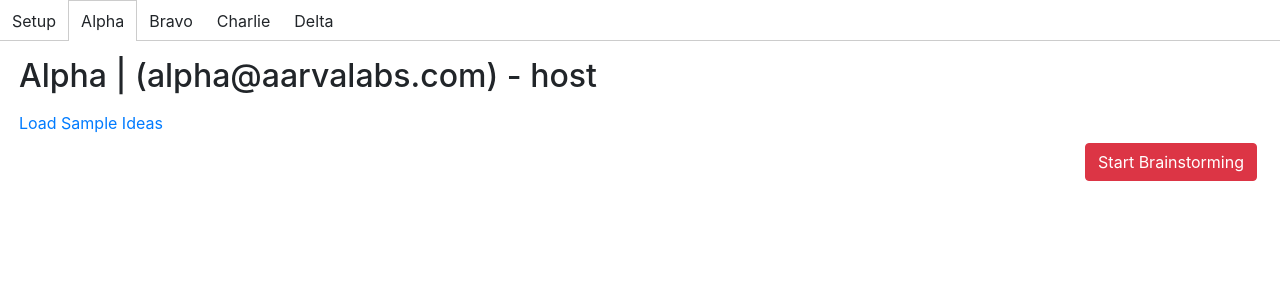
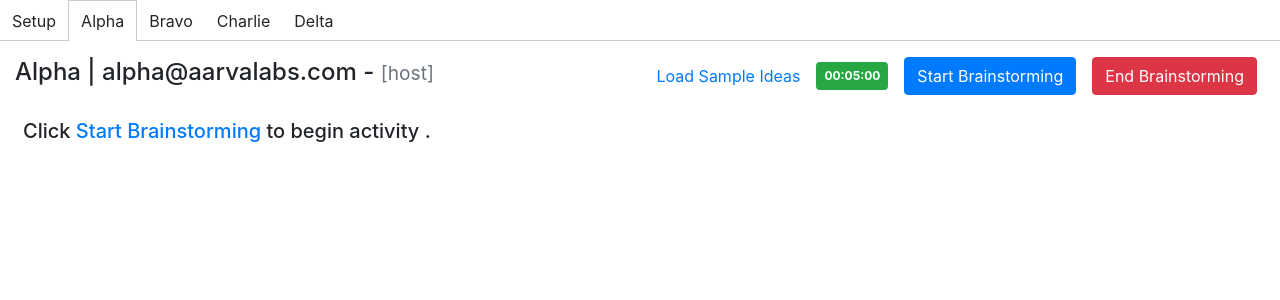
Before and after one commit to santhoshsram/zync-activity-sandbox, a React (Create React App) app: page / in a window 1280 px wide. Both pictures are taken after a click on the element "Alpha". Shown: the top 300 px of the page. Built offline with nearby package versions, Linux system fonts and the light colour scheme.

Commit message:
move all activity controls to a separate component. add a dummy timer component.

```diff
--- /dev/null
+++ b/src/brainstorm/ActivityControls.jsx
@@ -0,0 +1,128 @@
+import React from "react"
+import Timer from "./Timer"
+import {
+  BRAINSTORM_NOT_STARTED,
+  BRAINSTORM_IDEATE,
+  BRAINSTORM_ROUND_ROBIN,
+  BRAINSTORM_CONVERGE
+} from "./brainstormUtils"
+import {
+  startIdeation,
+  startRoundRobin,
+  nextRoundRR,
+  startConverging,
+  loadSampleIdeas
+} from "./BrainstormActions"
+import { sampleIdeas } from "./sampleIdeas"
+
+const ActivityControls = ({ user, users, activityState, dispatch }) => {
+  const { userId, role, userName } = user
+
+  return (
+    <div class="d-flex mt-3 pr-2 align-items-center">
+      <div className="mr-auto">
+        <h4>
+          {userName} | {userId} -&nbsp;
+          <small className="text-secondary">[{role}]</small>
+        </h4>
+      </div>
+
+      {role === "host" && (
+        <div>
+          <a
+            href="#!"
+            className="text-decoration-none"
+            onClick={() => dispatch(loadSampleIdeas(sampleIdeas))}
+          >
+            Load Sample Ideas
+          </a>
+        </div>
+      )}
+
+      <div className="ml-3">
+        <Timer hours={"00"} mins={"05"} secs={"00"} />
+      </div>
+
+      {role === "host"
+        ? (() => {
+            switch (activityState.currentStage) {
+              case BRAINSTORM_NOT_STARTED: {
+                return (
+                  <div className="ml-3">
+                    <button
+                      type="button"
+                      className="btn btn-primary"
+                      onClick={() => dispatch(startIdeation())}
+                    >
+                      Start Brainstorming
+                    </button>
+                  </div>
+                )
+              }
+              case BRAINSTORM_IDEATE: {
+                return (
+                  <div className="ml-3">
+                    <button
+                      type="button"
+                      className="btn btn-primary"
+                      onClick={() =>
+                        dispatch(startRoundRobin(Object.keys(users)))
+                      }
+                    >
+                      Start Round Robin
+                    </button>
+                  </div>
+                )
+              }
+              case BRAINSTORM_ROUND_ROBIN: {
+                return activityState.roundRobinInfo.roundsToGo > 0 ? (
+                  <div className="ml-3">
+                    <button
+                      type="button"
+                      className="btn btn-primary"
+                      onClick={() => dispatch(nextRoundRR())}
+                    >
+                      Next Round
+                    </button>
+                  </div>
+                ) : (
+                  <div className="ml-3">
+                    <button
+                      type="button"
+                      className="btn btn-primary"
+                      onClick={() => dispatch(startConverging())}
+                    >
+                      Start Converging
+                    </button>
+                  </div>
+                )
+              }
+              case BRAINSTORM_CONVERGE: {
+                return ""
+              }
+              default: {
+                return (
+                  <div className="ml-3">
+                    <p className="text-danger">
+                      You have reached an unsupported stage of brainstorming.
+                      How did you get here?
+                    </p>
+                  </div>
+                )
+              }
+            }
+          })()
+        : ""}
+
+      {role === "host" && (
+        <div className="ml-3">
+          <button type="button" className="btn btn-danger">
+            End Brainstorming
+          </button>
+        </div>
+      )}
+    </div>
+  )
+}
+
+export default ActivityControls
--- a/src/brainstorm/Brainstorm.jsx
+++ b/src/brainstorm/Brainstorm.jsx
@@ -17,21 +17,22 @@ import {
   startIdeation,
   startRoundRobin,
   nextRoundRR,
-  startConverging,
-  loadSampleIdeas
+  startConverging
 } from "./BrainstormActions"
 
 import Ideate from "./Ideate"
 import RoundRobin from "./RoundRobin"
 import NotStarted from "./NotStarted"
-import { sampleIdeas } from "./sampleIdeas"
 import Converge from "./Converge"
 
-const ID_LEN = 11
-const BRAINSTORM_NOT_STARTED = "BRAINSTORM_NOT_STARTED"
-const BRAINSTORM_IDEATE = "BRAINSTORM_IDEATE"
-const BRAINSTORM_ROUND_ROBIN = "BRAINSTORM_ROUND_ROBIN"
-const BRAINSTORM_CONVERGE = "BRAINSTORM_CONVERGE"
+import {
+  ID_LEN,
+  BRAINSTORM_NOT_STARTED,
+  BRAINSTORM_IDEATE,
+  BRAINSTORM_ROUND_ROBIN,
+  BRAINSTORM_CONVERGE
+} from "./brainstormUtils"
+import ActivityControls from "./ActivityControls"
 
 /*
 Sample content of an idea
@@ -146,29 +147,24 @@ const Activity = ({ activity, users, user, dispatch }) => {
   const { ideas } = activity || {}
   const { settings } = activity || {}
   const { seeEveryonesIdeas } = settings || false
-  const { userId, role, userName } = user || {}
+  const { userId } = user || {}
 
   return (
     <div className="container-fluid">
-      <h2 className="mb-3 mt-3 ml-1">
-        {userName} | ({userId}) - {role}
-      </h2>
-      {role === "host" && (
-        <a
-          href="#!"
-          className="ml-1 text-decoration-none text-primary"
-          onClick={() => dispatch(loadSampleIdeas(sampleIdeas))}
-        >
-          Load Sample Ideas
-        </a>
-      )}
-      <div className="mb-3 m-2">
+      <ActivityControls
+        user={user}
+        users={users}
+        activityState={activity}
+        dispatch={dispatch}
+      />
+
+      <div className="mb-3 ml-2 mr-2 mt-4">
         {(() => {
           switch (activity.currentStage) {
             case BRAINSTORM_NOT_STARTED: {
               return (
                 <NotStarted
-                  role={role}
+                  user={user}
                   startNextStage={() => dispatch(startIdeation())}
                 />
               )
--- a/src/brainstorm/Converge.jsx
+++ b/src/brainstorm/Converge.jsx
@@ -1,17 +1,10 @@
-import React, { useImperativeHandle } from "react"
+import React from "react"
 import IdeasListing from "./IdeasListing"
 
 const Converge = ({ user, ideas, deleteIdeaHandler, updateIdeaHandler }) => {
-  const { role, userId } = user
+  const { userId } = user
   return (
     <>
-      {role === "host" ? (
-        <button type="button" className="mb-2 btn btn-danger float-right">
-          End Brainstorming
-        </button>
-      ) : (
-        ""
-      )}
       <h3 className="mb-3">Converge on below ideas</h3>
       <IdeasListing
         viewerId={userId}
--- a/src/brainstorm/Ideate.jsx
+++ b/src/brainstorm/Ideate.jsx
@@ -9,23 +9,12 @@ const Ideate = ({
   seeEveryonesIdeas,
   onAddClicked,
   deleteIdeaHandler,
-  updateIdeaHandler,
-  startNextStage
+  updateIdeaHandler
 }) => {
-  const { userId, role } = user
+  const { userId } = user
   return (
     <>
-      {role === "host" ? (
-        <button
-          type="button"
-          className="mb-2 btn btn-danger float-right"
-          onClick={startNextStage}
-        >
-          Start Round Robin
-        </button>
-      ) : (
-        ""
-      )}
+      <h3>Add your ideas</h3>
       <AddNewIdea onAddClicked={onAddClicked} />
       <IdeasListing
         viewerId={userId}
--- a/src/brainstorm/NotStarted.jsx
+++ b/src/brainstorm/NotStarted.jsx
@@ -1,6 +1,7 @@
 import React from "react"
 
-const NotStarted = ({ role, startNextStage }) => {
+const NotStarted = ({ user }) => {
+  const { role } = user
   /*
     XXX TODO:
     Instead of comparing role directly to a string "host" the values for
@@ -10,17 +11,14 @@ const NotStarted = ({ role, startNextStage }) => {
   return (
     <>
       {role === "host" ? (
-        <button
-          type="button"
-          className="mb-2 btn btn-danger float-right"
-          onClick={startNextStage}
-        >
-          Start Brainstorming
-        </button>
+        <h5>
+          Click <span className="text-primary">Start Brainstorming</span> to
+          begin activity .
+        </h5>
       ) : (
-        <h4 className="m-3">
+        <h5>
           Host has not started the brainstorming activity yet. Please wait.
-        </h4>
+        </h5>
       )}
     </>
   )
--- a/src/brainstorm/RoundRobin.jsx
+++ b/src/brainstorm/RoundRobin.jsx
@@ -2,15 +2,8 @@ import React from "react"
 import IdeasListing from "./IdeasListing"
 import { ideasOfUser } from "./ideaSelectors"
 
-const RoundRobin = ({
-  user,
-  ideas,
-  roundRobinInfo,
-  updateIdeaHandler,
-  moveToNextRoundRR,
-  startNextStage
-}) => {
-  const { userId, role } = user
+const RoundRobin = ({ user, ideas, roundRobinInfo, updateIdeaHandler }) => {
+  const { userId } = user
   const usersCurIdxInQ = roundRobinInfo.idxInQ[userId]
   const reviewedUserId = roundRobinInfo.userIdQ[usersCurIdxInQ]
   const curRound =
@@ -20,30 +13,7 @@ const RoundRobin = ({
     <>
       {roundRobinInfo.roundsToGo >= 0 ? (
         <>
-          {role === "host" ? (
-            <>
-              {roundRobinInfo.roundsToGo === 0 ? (
-                <button
-                  type="button"
-                  className="mb-2 btn btn-danger float-right"
-                  onClick={startNextStage}
-                >
-                  Start Converging
-                </button>
-              ) : (
-                <button
-                  type="button"
-                  className="mb-2 btn btn-primary float-right"
-                  onClick={moveToNextRoundRR}
-                >
-                  Next Round
-                </button>
-              )}
-            </>
-          ) : (
-            ""
-          )}
-          <h3 className="mt-3">Idea Review Round: {curRound}</h3>
+          <h3>Idea Review Round: {curRound}</h3>
           <p className="mt-3 mb-3">
             Add your comments / suggestions / improvements to the below ideas.
           </p>
--- /dev/null
+++ b/src/brainstorm/Timer.jsx
@@ -0,0 +1,11 @@
+import React from "react"
+
+const Timer = ({ hours, mins, secs }) => {
+  return (
+    <span className="font-weight-bolder badge badge-success p-2">
+      {hours}:{mins}:{secs}
+    </span>
+  )
+}
+
+export default Timer
--- /dev/null
+++ b/src/brainstorm/brainstormUtils.js
@@ -0,0 +1,5 @@
+export const ID_LEN = 11
+export const BRAINSTORM_NOT_STARTED = "BRAINSTORM_NOT_STARTED"
+export const BRAINSTORM_IDEATE = "BRAINSTORM_IDEATE"
+export const BRAINSTORM_ROUND_ROBIN = "BRAINSTORM_ROUND_ROBIN"
+export const BRAINSTORM_CONVERGE = "BRAINSTORM_CONVERGE"
```
